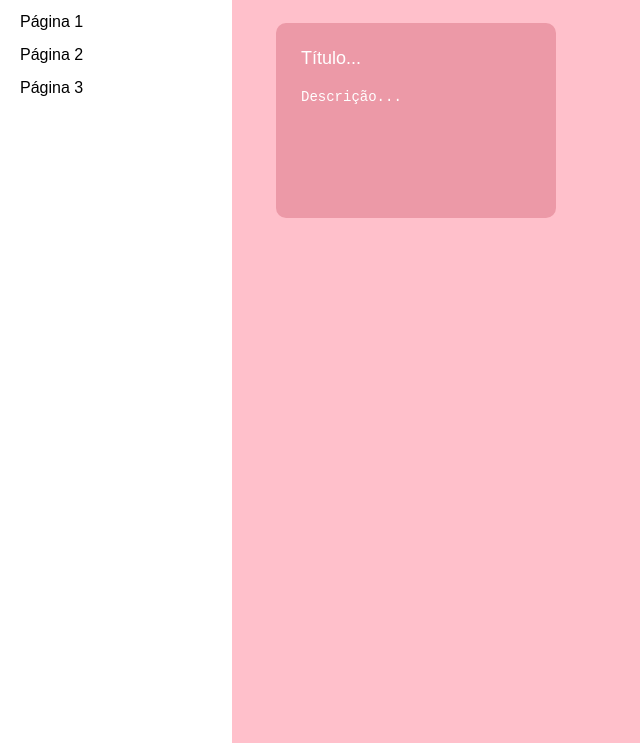
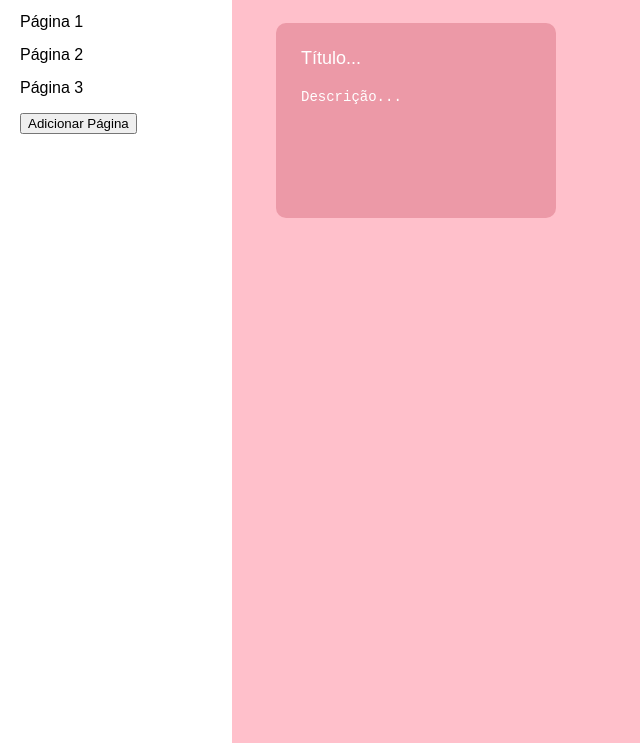
Before and after one commit to Whyskip/To-Do-List, a plain HTML site: page index.html in a window 1280 px wide. Shown: the part 57-800 px from the top of the page, without its empty margins (0-640 px from the left). Drawn offline with Linux system fonts and the light colour scheme.

Commit message:
Add files via upload

```diff
--- a/index.html
+++ b/index.html
@@ -14,6 +14,7 @@
             <li><a href="#" onclick="switchPage(2)">Página 2</a></li>
             <li><a href="#" onclick="switchPage(3)">Página 3</a></li>
         </ul>
+        <button onclick="addPage()">Adicionar Página</button> <!-- Botão para adicionar página -->
     </nav>
 
     <div class="content">
--- a/script.js
+++ b/script.js
@@ -1,14 +1,42 @@
+let pageCount = 3; // Contador para controlar o número de páginas
+
 function switchPage(pageNumber) {
-    // Esconde todas as páginas removendo a classe 'active'
     const pages = document.querySelectorAll('.container');
     pages.forEach(page => page.classList.remove('active'));
 
-    // Mostra a página selecionada adicionando a classe 'active'
     const selectedPage = document.getElementById(`page${pageNumber}`);
     if (selectedPage) {
         selectedPage.classList.add('active');
     }
 }
 
-// Inicialmente exibe a Página 1
+function addPage() {
+    pageCount++; // Incrementa o número total de páginas
+
+    // Cria a nova página
+    const newPage = document.createElement('div');
+    newPage.classList.add('container');
+    newPage.id = `page${pageCount}`;
+    newPage.innerHTML = `
+        <h2>Página ${pageCount}</h2>
+        <div class="note">
+            <input type="text" placeholder="Título..." class="notetitle">
+            <textarea placeholder="Descrição..." class="notedescription"></textarea>
+        </div>
+    `;
+
+    // Adiciona a nova página ao conteúdo
+    document.querySelector('.content').appendChild(newPage);
+
+    // Cria a nova entrada no menu lateral
+    const newMenuItem = document.createElement('li');
+    newMenuItem.innerHTML = `<a href="#" onclick="switchPage(${pageCount})">Página ${pageCount}</a>`;
+
+    // Adiciona a nova entrada ao menu
+    document.getElementById('sidemenu').appendChild(newMenuItem);
+
+    // Exibe a nova página
+    switchPage(pageCount);
+}
+
 window.onload = () => switchPage(1);
```
